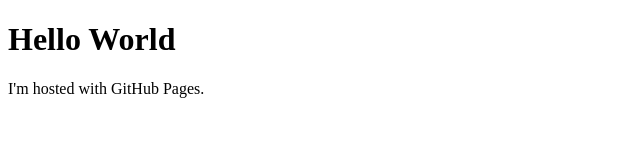
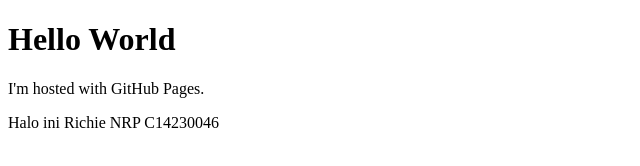
Before and after one commit to Moofien/Moofien.github.io, a plain HTML site: page index.html in a window 1280 px wide. Shown: the whole page, without its empty margins (0-640 px from the left). Drawn offline with Linux system fonts and the light colour scheme.

Commit message:
Update index.html

```diff
--- a/index.html
+++ b/index.html
@@ -3,5 +3,6 @@
 <body>
 <h1>Hello World</h1>
 <p>I'm hosted with GitHub Pages.</p>
+<p>Halo ini Richie NRP C14230046</p>
 </body>
 </html>
```
